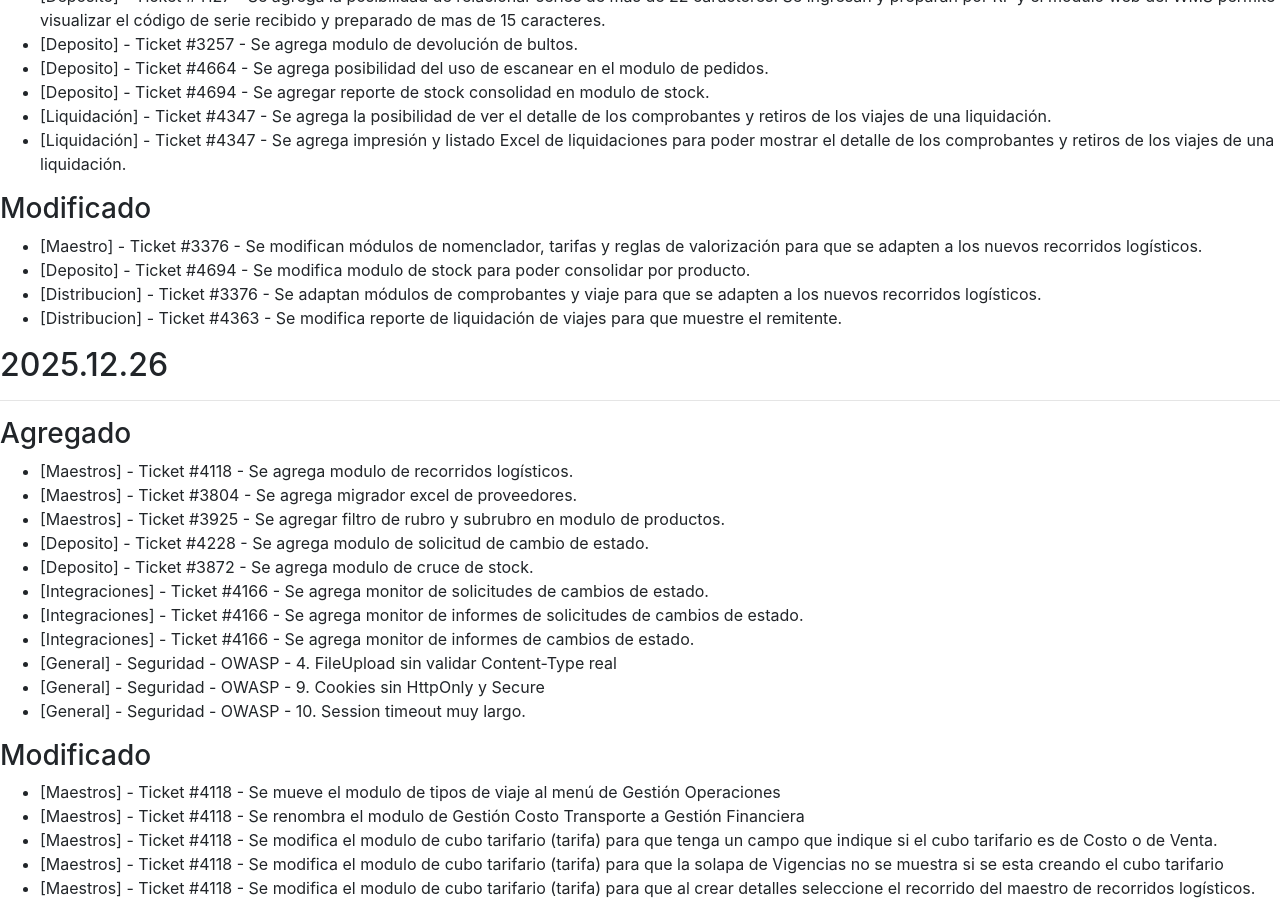
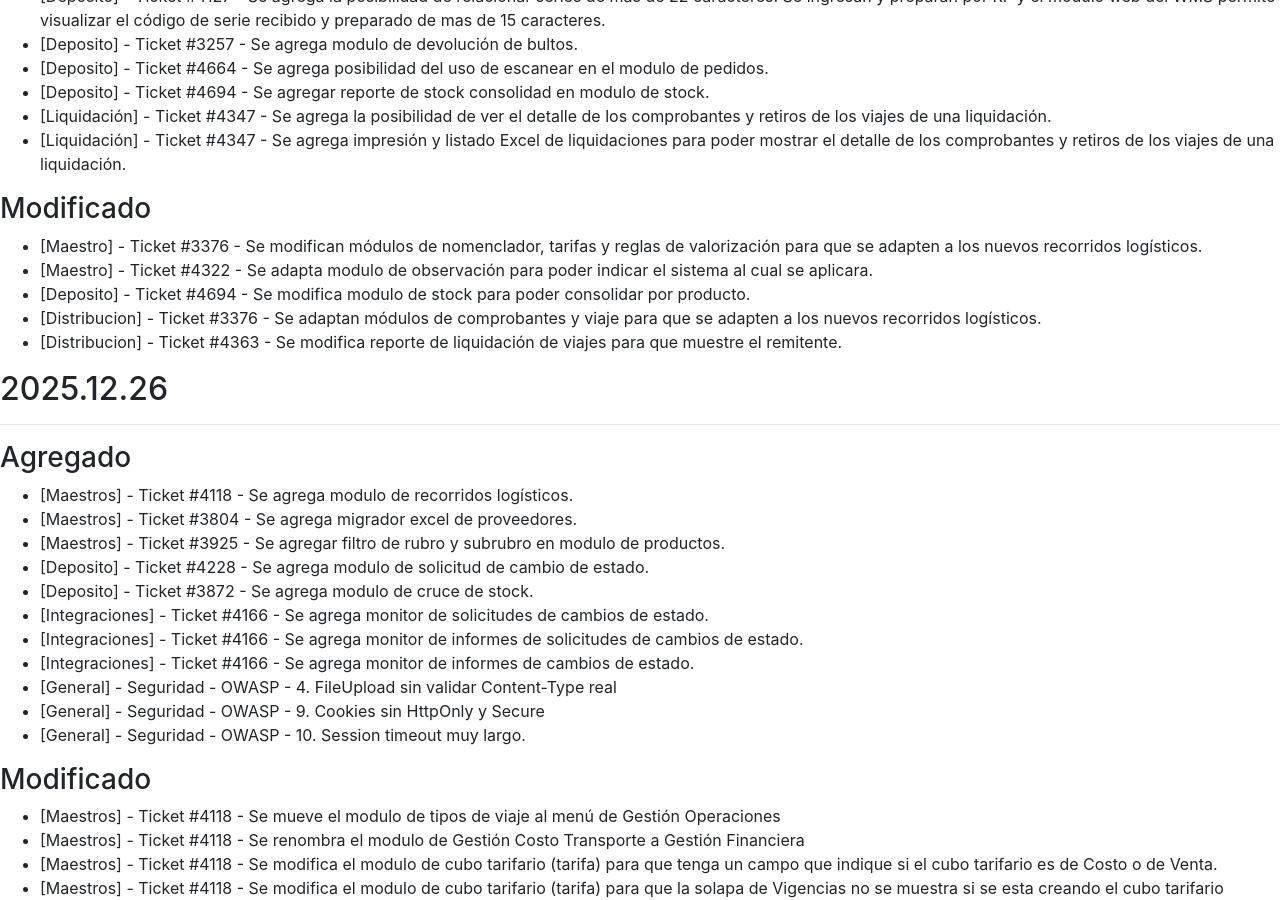
Before and after one commit to brainsys-arsaad/versionado, a Jekyll site: the page built from registro-cambios.markdown, in a window 1280 px wide and 900 px high, scrolled down 474 px. Built offline with Jekyll 4.4.1, drawn with Linux system fonts in a browser that asks for light colours.

Commit message:
Update registro-cambios.markdown

```diff
--- a/registro-cambios.markdown
+++ b/registro-cambios.markdown
@@ -136,6 +136,7 @@ El formato esta basado en [Keep a Changelog](https://keepachangelog.com/es-ES/1.
 ### Modificado
 
 - [Maestro] - Ticket #3376 - Se modifican módulos de nomenclador, tarifas y reglas de valorización para que se adapten a los nuevos recorridos logísticos.
+- [Maestro] - Ticket #4322 - Se adapta modulo de observación para poder indicar el sistema al cual se aplicara.
 - [Deposito] - Ticket #4694 - Se modifica modulo de stock para poder consolidar por producto.
 - [Distribucion] - Ticket #3376 - Se adaptan módulos de comprobantes y viaje para que se adapten a los nuevos recorridos logísticos.
 - [Distribucion] - Ticket #4363 - Se modifica reporte de liquidación de viajes para que muestre el remitente.
```
